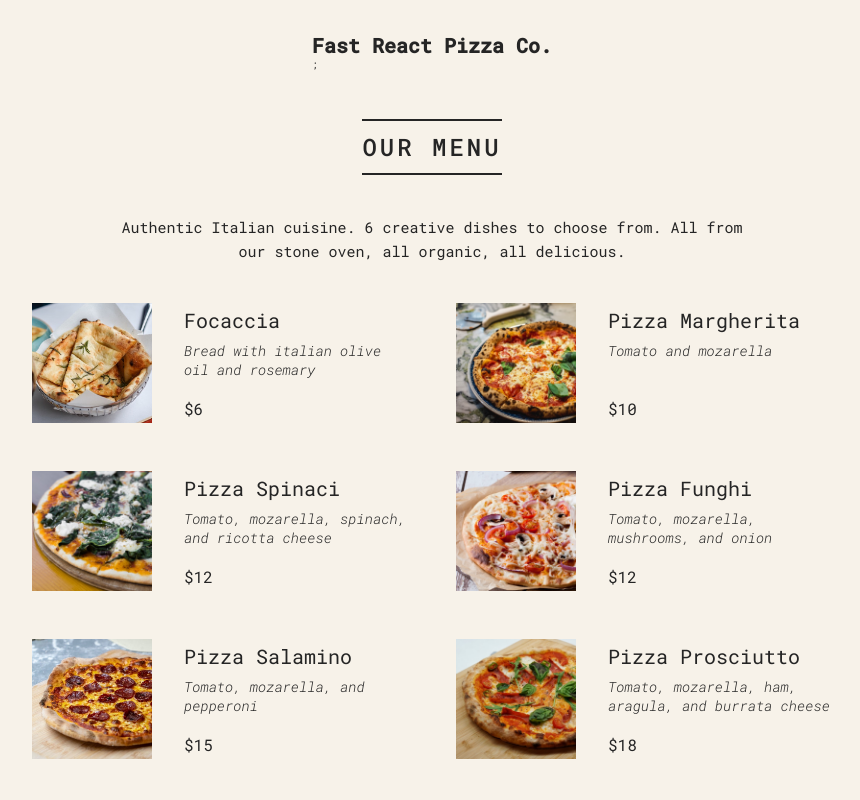
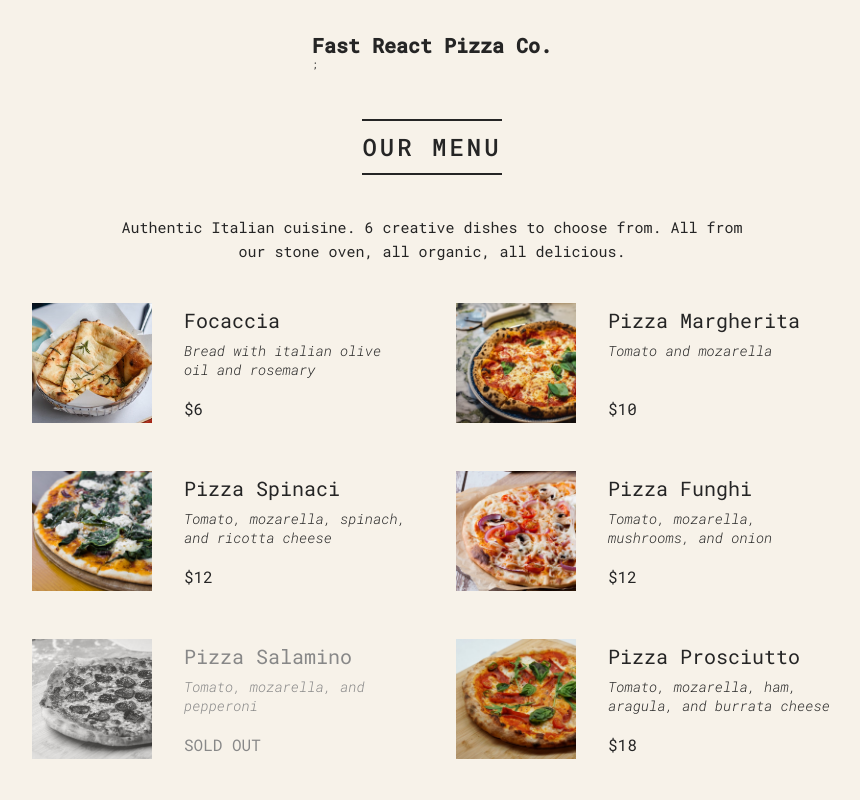
Before and after one commit to sureshcstha/03-pizza-menu, a React (Create React App) app: page / in a window 1280 px wide. Shown: the top 800 px of the page, without its empty margins (208-1068 px from the left). Built offline with nearby package versions, Linux system fonts and the light colour scheme.

Commit message:
set css class conditionally

```diff
--- a/public/index.html
+++ b/public/index.html
@@ -24,7 +24,7 @@
       work correctly both with client-side routing and a non-root public URL.
       Learn how to configure a non-root public URL by running `npm run build`.
     -->
-    <title>React App</title>
+    <title>Fast React Pizza Co.</title>
   </head>
   <body>
     <noscript>You need to enable JavaScript to run this app.</noscript>
--- a/src/index.js
+++ b/src/index.js
@@ -96,12 +96,16 @@
 
 function Pizza({ pizzaObj }) {
   return (
-    <li className="pizza">
+    <li className={`pizza ${pizzaObj.soldOut ? "sold-out" : ""}`}>
       <img src={pizzaObj.photoName} alt={pizzaObj.name} />
       <div>
         <h3>{pizzaObj.name}</h3>
         <p>{pizzaObj.ingredients}</p>
-        <span>${pizzaObj.price}</span>
+        {pizzaObj.soldOut ? (
+          <span>SOLD OUT</span>
+        ) : (
+          <span>${pizzaObj.price}</span>
+        )}
       </div>
     </li>
   );
```
